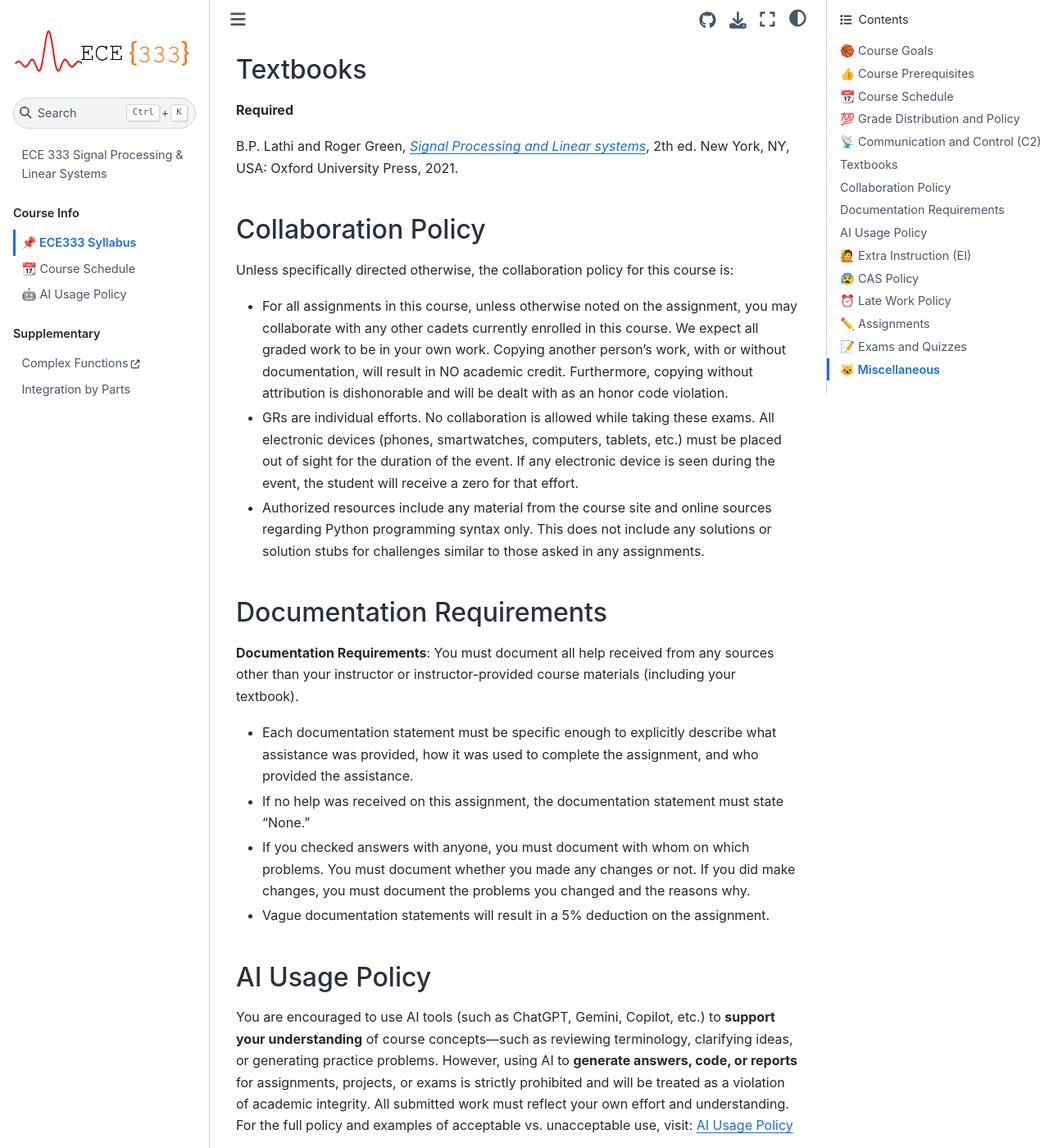
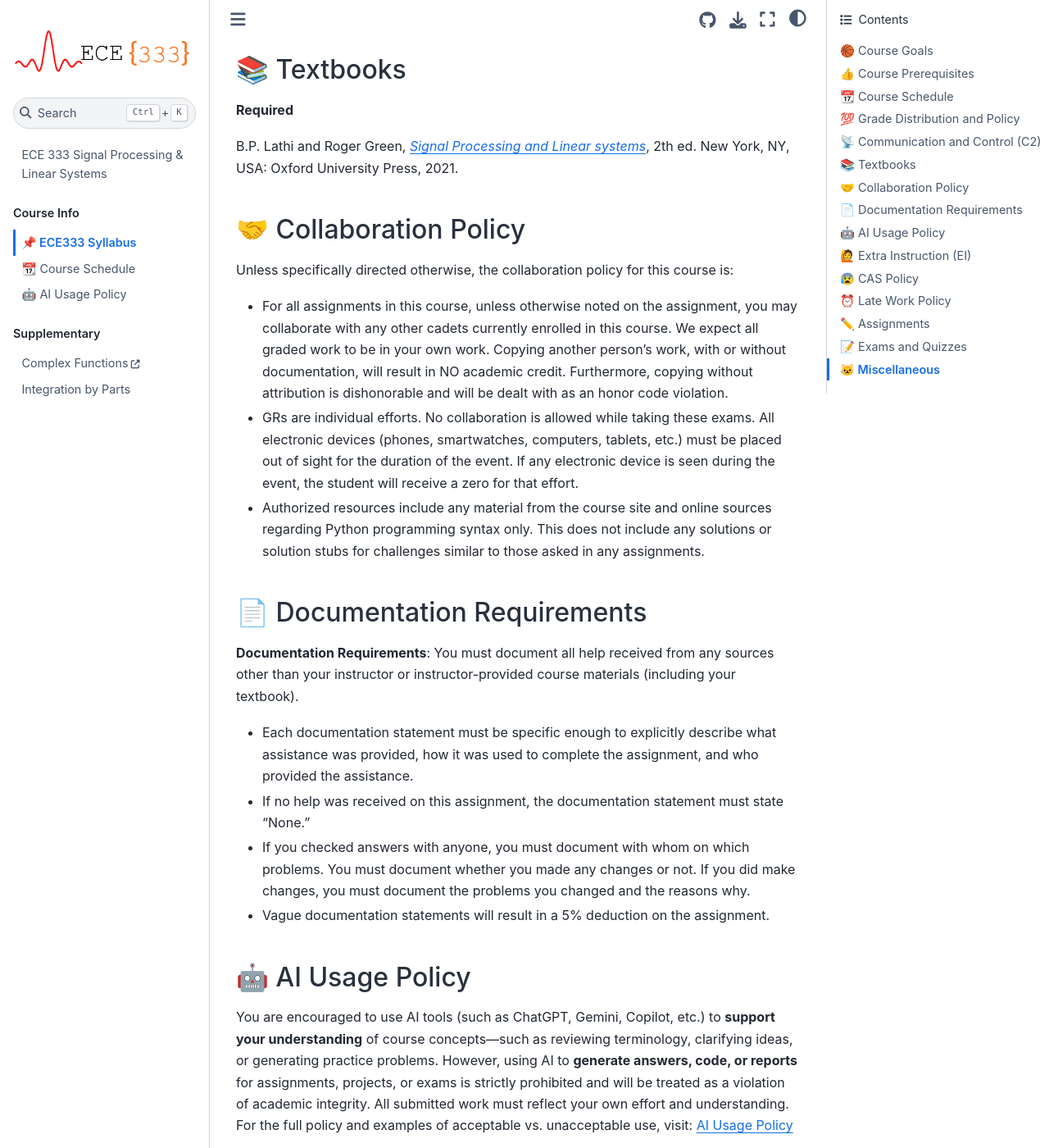
Before and after one commit to USAFA-ECE/ece333, a Jupyter Book: the page built from book/syllabus.md, in a window 1280 px wide and 1400 px high, scrolled down 1727 px. Shown: the whole window at 82% size. Built offline with Jupyter Book 1.0.4 settings and Sphinx 7.4.7 and the Sphinx Book theme 1.1.4, drawn with Linux system fonts in a browser that asks for light colours.

```diff
--- a/book/syllabus.md
+++ b/book/syllabus.md
@@ -41,12 +41,12 @@ Electrical and Computer Engineering courses are contract graded using the follow
 All communication and course material will be provided through a course/section Team. A Gradescope will be used to provide grades. Lastly, GitHub will be used for cadets to provide their source code for laboratories.
 
 (syllabus:Textbooks)=
-## Textbooks
+## 📚 Textbooks
 **Required**
 
 B.P. Lathi and Roger Green, <a href="https://global.oup.com/ushe/product/signal-processing-and-linear-systems-9780190299040?cc=us&lang=en&" target="_blank"> _Signal Processing and Linear systems_</a>, 2th ed. New York, NY, USA: Oxford University Press, 2021.
 
-## Collaboration Policy
+## 🤝 Collaboration Policy
 
 Unless  specifically directed otherwise, the collaboration policy for this course is:
 
@@ -54,7 +54,7 @@ Unless  specifically directed otherwise, the collaboration policy for this cours
 - GRs are individual efforts. No collaboration is allowed while taking these exams. All electronic devices (phones, smartwatches, computers, tablets, etc.) must be placed out of sight for the duration of the event. If any electronic device is seen during the event, the student will receive a zero for that effort.
 - Authorized resources include any material from the course site and online sources regarding Python programming syntax only. This does not include any solutions or solution stubs for challenges similar to those asked in any assignments.
 
-## Documentation Requirements
+## 📄 Documentation Requirements
 
 **Documentation Requirements**: You must document all help received from any sources other than your instructor or instructor-provided course materials (including your textbook).
 - Each documentation statement must be specific enough to explicitly describe what assistance was provided, how it was used to complete the assignment, and who provided the assistance.
@@ -63,7 +63,7 @@ Unless  specifically directed otherwise, the collaboration policy for this cours
 - Vague documentation statements will result in a 5% deduction on the assignment.
 
 
-## AI Usage Policy
+## 🤖 AI Usage Policy
 
 You are encouraged to use AI tools (such as ChatGPT, Gemini, Copilot, etc.) to **support your understanding** of course concepts—such as reviewing terminology, clarifying ideas, or generating practice problems. However, using AI to **generate answers, code, or reports** for assignments, projects, or exams is strictly prohibited and will be treated as a violation of academic integrity. All submitted work must reflect your own effort and understanding. For the full policy and examples of acceptable vs. unacceptable use, visit: [AI Usage Policy](AI_policy)
 
```
